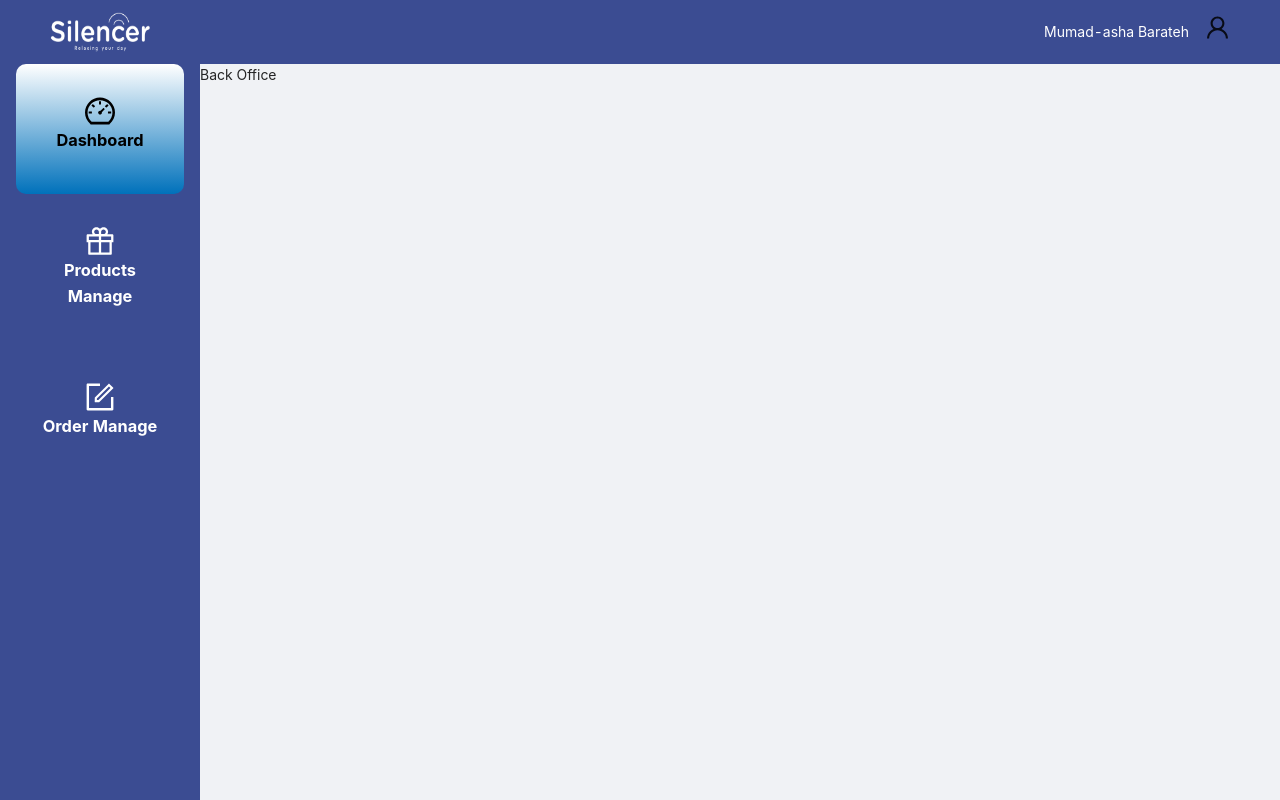
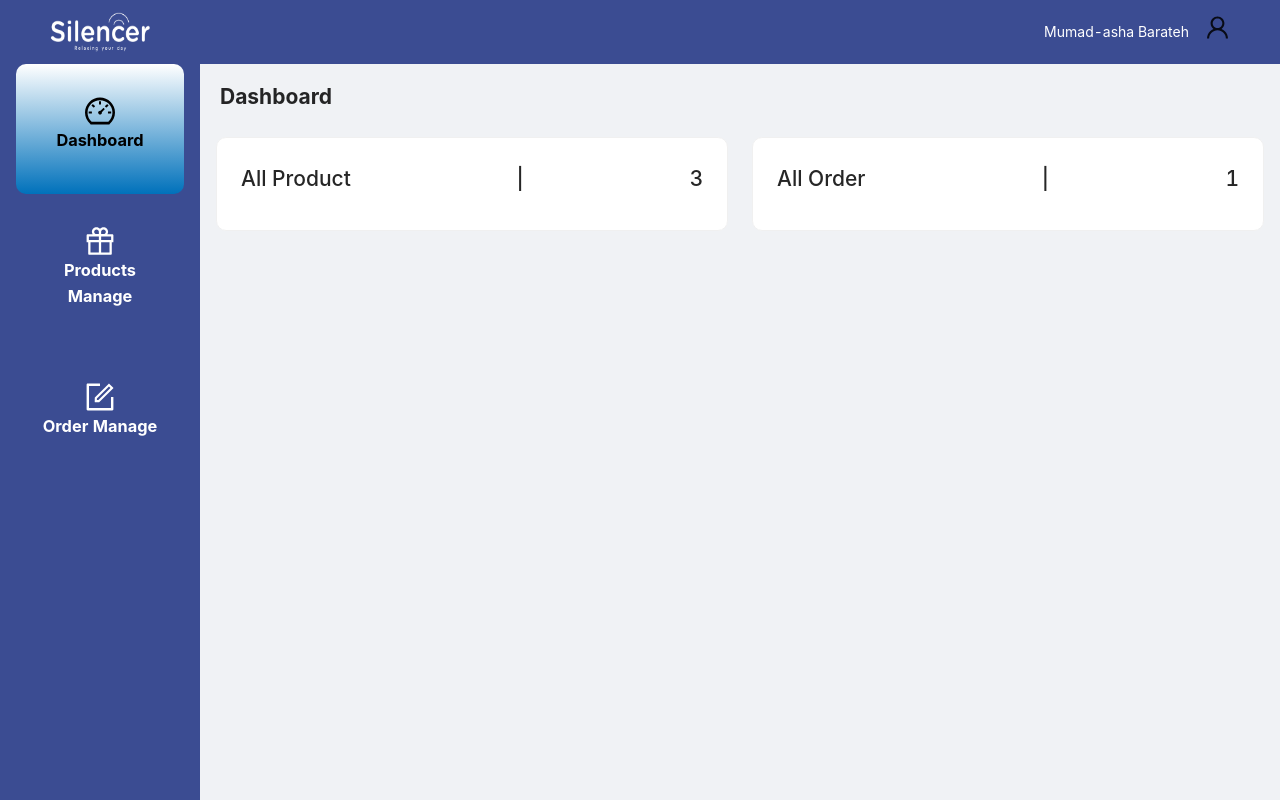
Before and after one commit to asha-it/sell-products-nextjs, a Next.js app: page /backoffice in a window 1280 px wide. Built offline with nearby package versions, Linux system fonts and the light colour scheme.

Commit message:
set page dashbord

```diff
--- a/pages/backoffice/index.tsx
+++ b/pages/backoffice/index.tsx
@@ -1,8 +1,36 @@
+import { Card, Col, Row } from "antd";
 import React from "react";
 import BackLayout from "../../containers/BackLayout";
+import { useRecoilState } from "recoil";
+import { Product, Orders } from "../../lib/recoil-atom";
 
 const BackOffice = () => {
-  return <BackLayout>Back Office</BackLayout>;
+  const [productList] = useRecoilState(Product);
+  const [orderList] = useRecoilState(Orders);
+  return (
+    <BackLayout>
+      <Row gutter={[24, 24]} className="p-1">
+        <div className="px-1 w-100">
+          <h2 className="tw-b mb-0">Dashboard</h2>
+        </div>
+
+        <Col lg={12}>
+          <Card className="card-radius10">
+            <div className="d-flex items-ceter justify-between">
+              <h2>All Product</h2> <h2>|</h2> <h2>{productList.length}</h2>
+            </div>
+          </Card>
+        </Col>
+        <Col lg={12}>
+          <Card className="card-radius10">
+            <div className="d-flex items-ceter justify-between">
+              <h2>All Order</h2> <h2>|</h2> <h2>{orderList.length}</h2>
+            </div>
+          </Card>
+        </Col>
+      </Row>
+    </BackLayout>
+  );
 };
 
 export default BackOffice;
```
